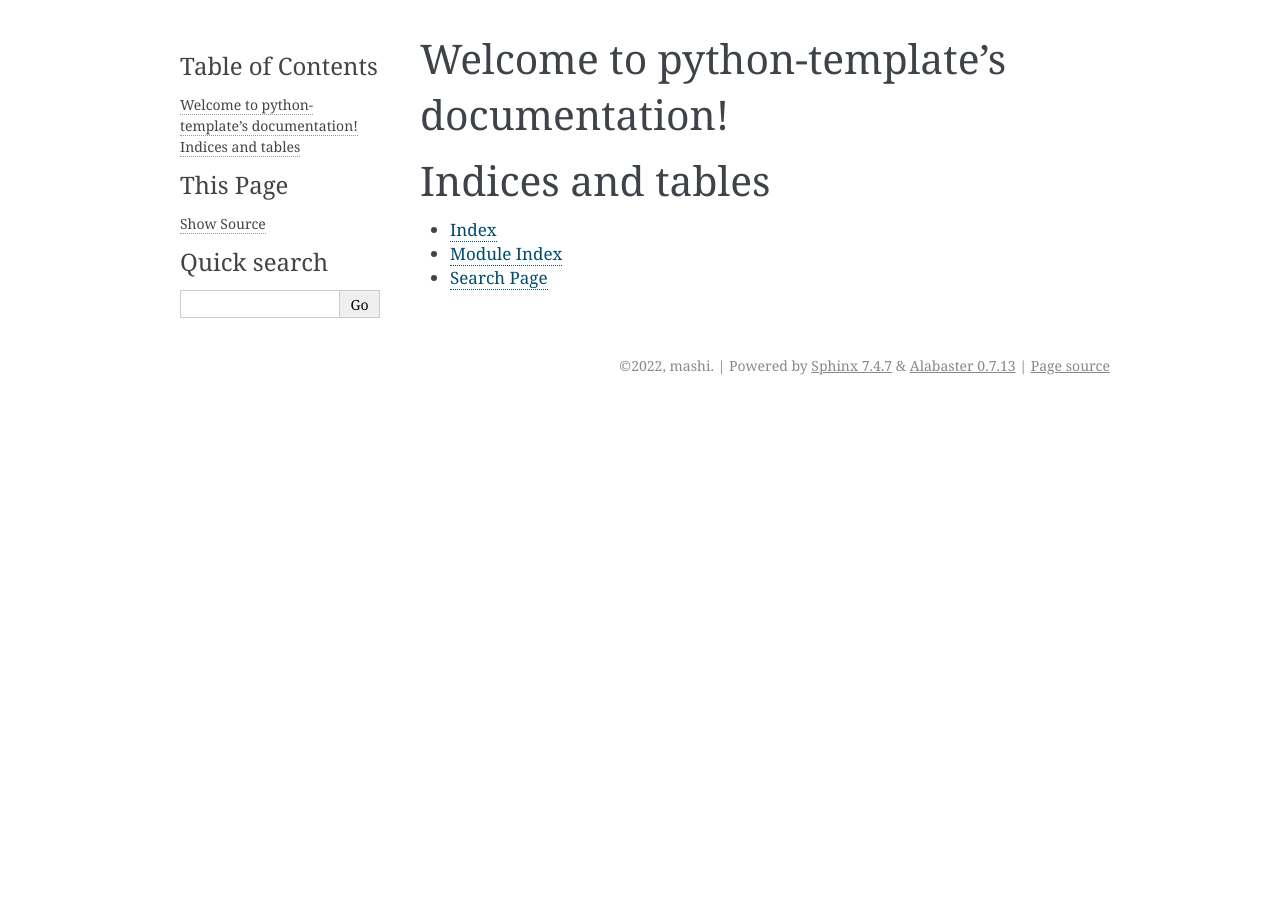
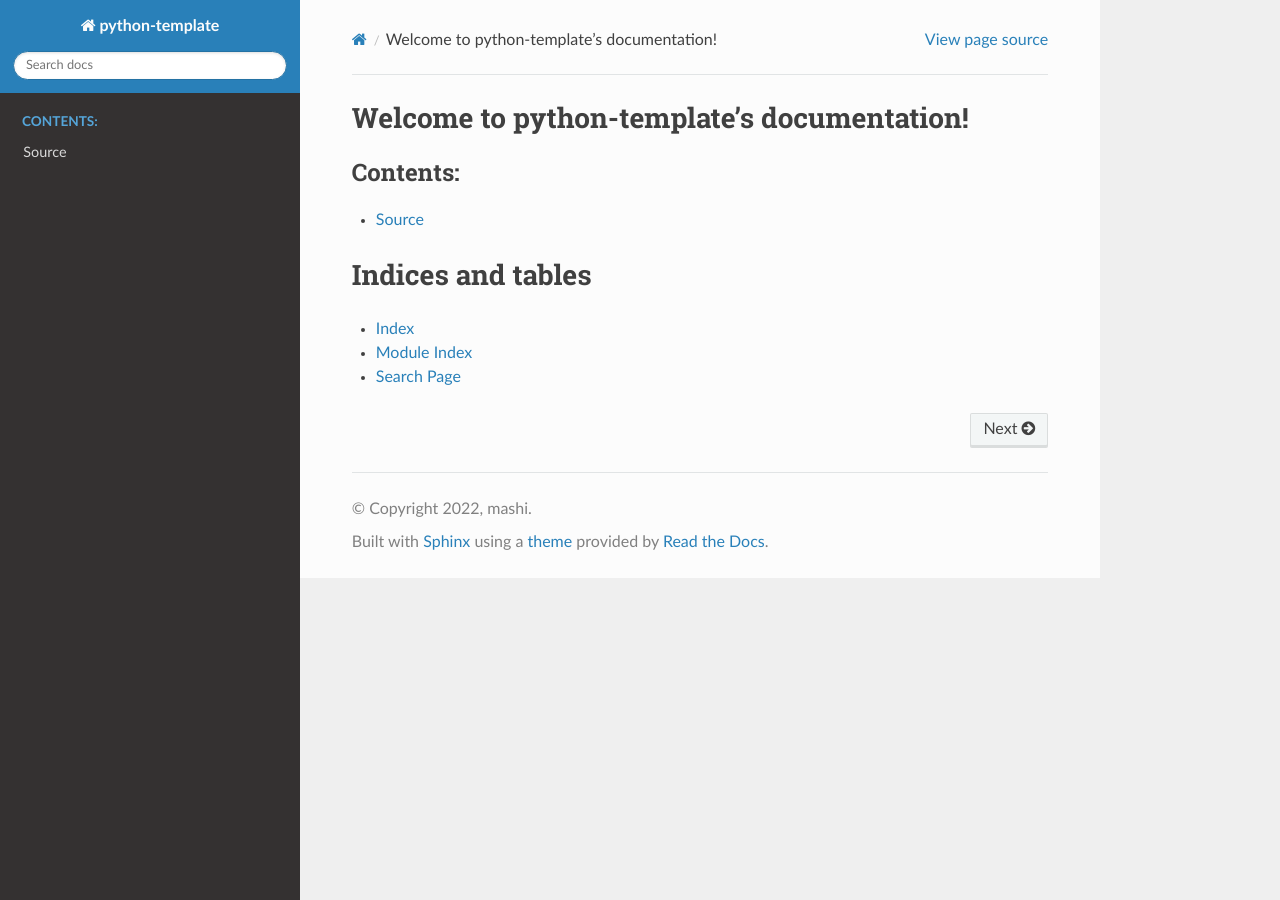
Before and after one commit to mashi/python-template, a Sphinx documentation site: the page built from docs/source/index.rst, in a window 1280 px wide. Built offline with Sphinx 7.4.7 and the Read the Docs theme 2.0.0, drawn with Linux system fonts in a browser that asks for light colours.

Commit message:
print docstring from source code

```diff
--- a/docs/requirements-doc.txt
+++ b/docs/requirements-doc.txt
@@ -1 +1,2 @@
 Sphinx==5.1.1
+sphinx-rtd-theme==1.0.0
--- a/docs/source/conf.py
+++ b/docs/source/conf.py
@@ -2,6 +2,11 @@
 #
 # For the full list of built-in configuration values, see the documentation:
 # https://www.sphinx-doc.org/en/master/usage/configuration.html
+
+import os
+import sys
+
+sys.path.insert(0, os.path.abspath("../../"))
 
 # -- Project information -----------------------------------------------------
 # https://www.sphinx-doc.org/en/master/usage/configuration.html#project-information
@@ -13,7 +18,10 @@
 # -- General configuration ---------------------------------------------------
 # https://www.sphinx-doc.org/en/master/usage/configuration.html#general-configuration
 
-extensions = []
+extensions = [
+    "sphinx.ext.autodoc",
+    "sphinx.ext.napoleon",
+]
 
 templates_path = ["_templates"]
 exclude_patterns = []
@@ -22,5 +30,5 @@
 # -- Options for HTML output -------------------------------------------------
 # https://www.sphinx-doc.org/en/master/usage/configuration.html#options-for-html-output
 
-html_theme = "alabaster"
-html_static_path = ["_static"]
+html_theme = "sphinx_rtd_theme"
+# html_static_path = ["_static"]
--- a/docs/source/index.rst
+++ b/docs/source/index.rst
@@ -10,6 +10,7 @@
    :maxdepth: 2
    :caption: Contents:
 
+   autodoc-src
 
 
 Indices and tables
```
Also changed, not shown: docs/source/autodoc-src.rst (added, +7 -0 lines).
